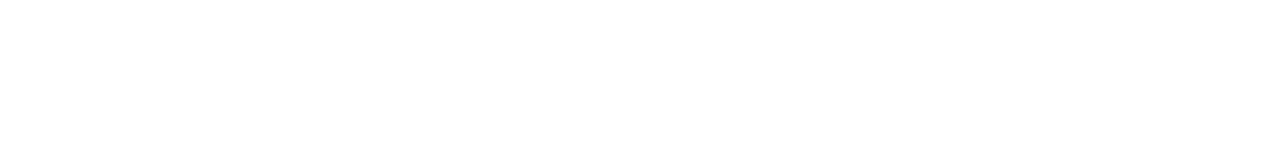
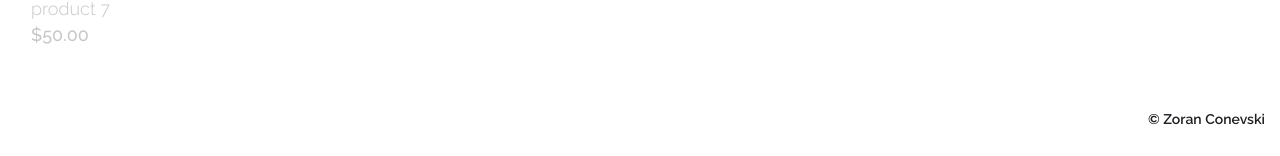
Before and after one commit to c0nevski/ScandiwebTest, a React (Create React App) app: page / in a window 1280 px wide. Shown: the part 1310-1466 px from the top of the page. Before the commit the page ends 982 px from the top, so only its background shows below. Built offline with nearby package versions, Linux system fonts and the light colour scheme.

Commit message:
added simple footer just to separate product cards from page end

```diff
--- a/src/App.jsx
+++ b/src/App.jsx
@@ -10,7 +10,8 @@
   { id:3, name: "product 3", price: "$50.00", inStock: false, image: "https://collectionapi.metmuseum.org/api/collection/v1/iiif/107620/1358492/main-image" },
   { id:4, name: "product 4", price: "$50.00", inStock: true, image: "https://collectionapi.metmuseum.org/api/collection/v1/iiif/107620/1358492/main-image" },
   { id:5, name: "product 5", price: "$50.00", inStock: true, image: "https://collectionapi.metmuseum.org/api/collection/v1/iiif/107620/1358492/main-image" },
-  { id:6, name: "product 6", price: "$50.00", inStock: true, image: "https://collectionapi.metmuseum.org/api/collection/v1/iiif/107620/1358492/main-image" }
+  { id:6, name: "product 6", price: "$50.00", inStock: true, image: "https://collectionapi.metmuseum.org/api/collection/v1/iiif/107620/1358492/main-image" },
+  { id:7, name: "product 7", price: "$50.00", inStock: false, image: "https://collectionapi.metmuseum.org/api/collection/v1/iiif/107620/1358492/main-image" }
 ];
 
 function App() {
--- /dev/null
+++ b/src/components/Footer/index.jsx
@@ -0,0 +1,14 @@
+import React, { Component } from 'react'
+import './index.scss';
+
+class Footer extends Component {
+    render() {
+        return (
+            <footer className="main-footer">
+                <h6 className="main-footer__copyright">&copy; Zoran Conevski</h6>
+            </footer>
+        )
+    }
+}
+
+export default Footer
--- /dev/null
+++ b/src/components/Footer/index.scss
@@ -0,0 +1,11 @@
+.main-footer {
+    height: 80px;
+    display: flex;
+    justify-content: flex-end;
+    align-items: center;
+
+    &__copyright {
+        color: var(--c-text);
+        font-size: 14px;
+    }
+}
--- a/src/components/index.js
+++ b/src/components/index.js
@@ -1,2 +1,3 @@
 export { default as Header } from './Header/index';
 export { default as ProductCard } from './ProductCard/index';
+export { default as Footer } from './Footer/index';
--- a/src/layouts/BoxedLayout.jsx
+++ b/src/layouts/BoxedLayout.jsx
@@ -1,14 +1,17 @@
 import React, { Component } from "react";
-import { Header } from "../components";
+import { Footer, Header } from "../components";
 
 export class BoxedLayout extends Component {
   render() {
     return (
       <div className="boxed-layout">
         <div className="boxed-layout__container">
+          {/* Header */}
           <Header />
           {/* Main content */}
           <div className="main-content">{this.props.children}</div>
+          {/* Footer */}
+          <Footer/>
         </div>
       </div>
     );
```
